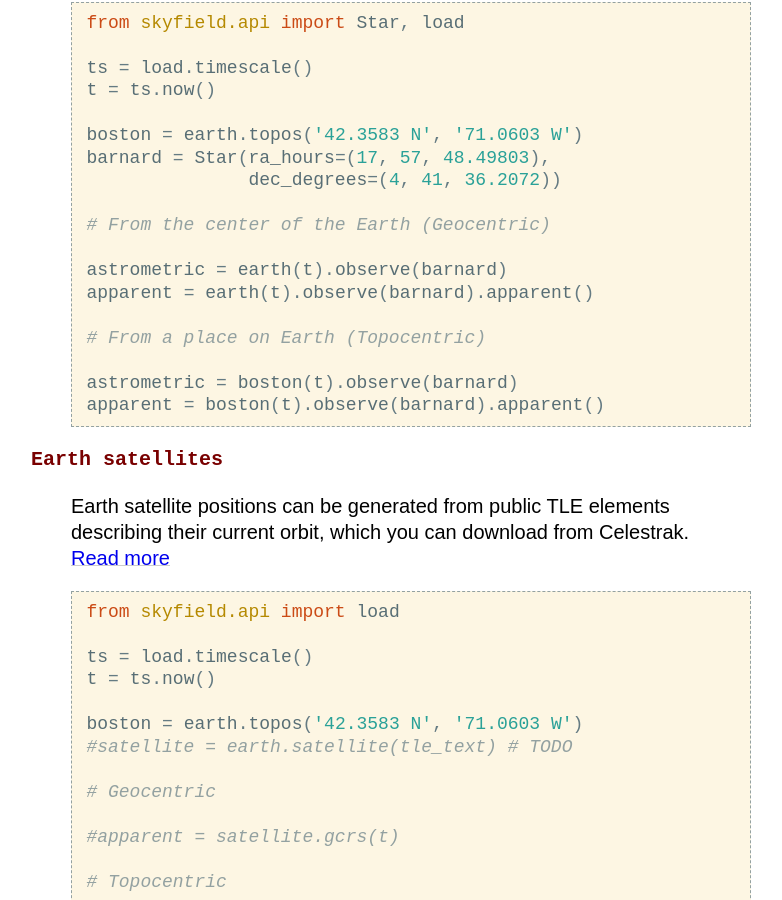
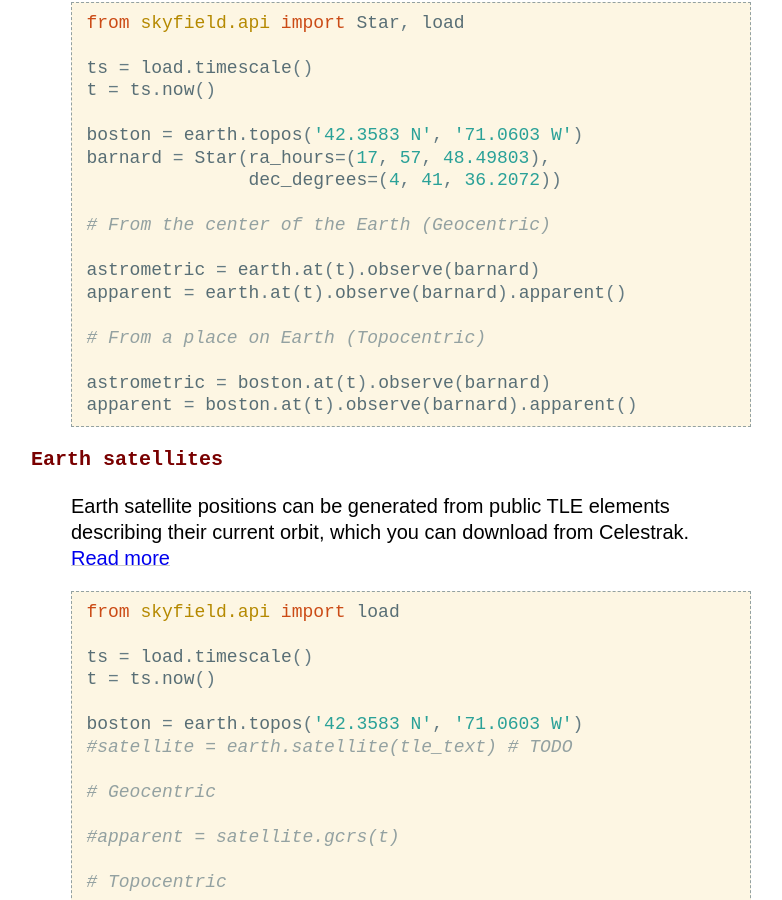
Before and after one commit to skyfielders/python-skyfield, a Sphinx documentation site: the page built from skyfield/documentation/positions.rst, in a window 1280 px wide and 900 px high, scrolled down 2977 px. Shown: the whole window, without its empty margins (249-1031 px from the left). Built offline with Sphinx 7.4.7, drawn with Linux system fonts in a browser that asks for light colours; some web fonts are replaced.

Commit message:
Rehabilitate code in docs introducing planets

```diff
--- a/skyfield/documentation/positions.rst
+++ b/skyfield/documentation/positions.rst
@@ -157,13 +155,13 @@ or else by generating a whole series of positions.
 
     # From the center of the Earth (Geocentric)
 
-    astrometric = earth(t).observe(barnard)
-    apparent = earth(t).observe(barnard).apparent()
+    astrometric = earth.at(t).observe(barnard)
+    apparent = earth.at(t).observe(barnard).apparent()
 
     # From a place on Earth (Topocentric)
 
-    astrometric = boston(t).observe(barnard)
-    apparent = boston(t).observe(barnard).apparent()
+    astrometric = boston.at(t).observe(barnard)
+    apparent = boston.at(t).observe(barnard).apparent()
 
 **Earth satellites**
   Earth satellite positions can be generated
```
Also changed, not shown: other parts of skyfield/documentation/positions.rst (+0 -2 lines).
